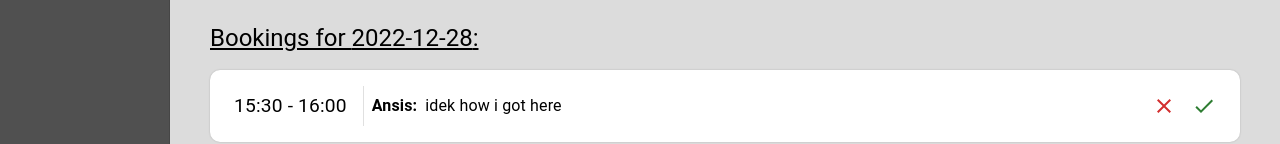
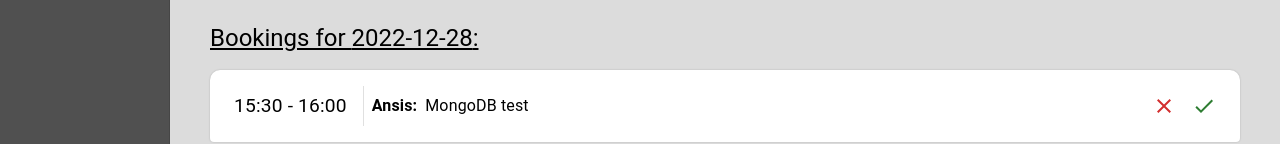
Before and after one commit to Dentismo/t-3, a React (Create React App) app in the folder client/: page /dashboard in a window 1280 px wide. Shown: the part 657-801 px from the top of the page. Built offline with nearby package versions, Linux system fonts and the light colour scheme; no server answers.

Commit message:
#12 Add testable booking with valid ObjectId

```diff
--- a/client/src/pages/DashboardPage/bookings.ts
+++ b/client/src/pages/DashboardPage/bookings.ts
@@ -1,6 +1,21 @@
 import { Booking } from './types'
 
 const bookings: Booking[] = [
+  {
+    _id: '638f6183d6ff52a8aa97f1a5',
+    user: {
+      email: 'plepis.jaunais@gmail.com',
+      name: 'Ansis'
+    },
+    details: 'MongoDB test',
+    issuance: '124124',
+    clinicId: '1241241241241241',
+    clinicName: "Georg's Clinic",
+    date: '2022-12-28',
+    start: '15:30',
+    end: '16:00',
+    state: 'pending'
+  },
   {
     _id: '638e2b15ac41f60264a9eefc',
     user: {
```
